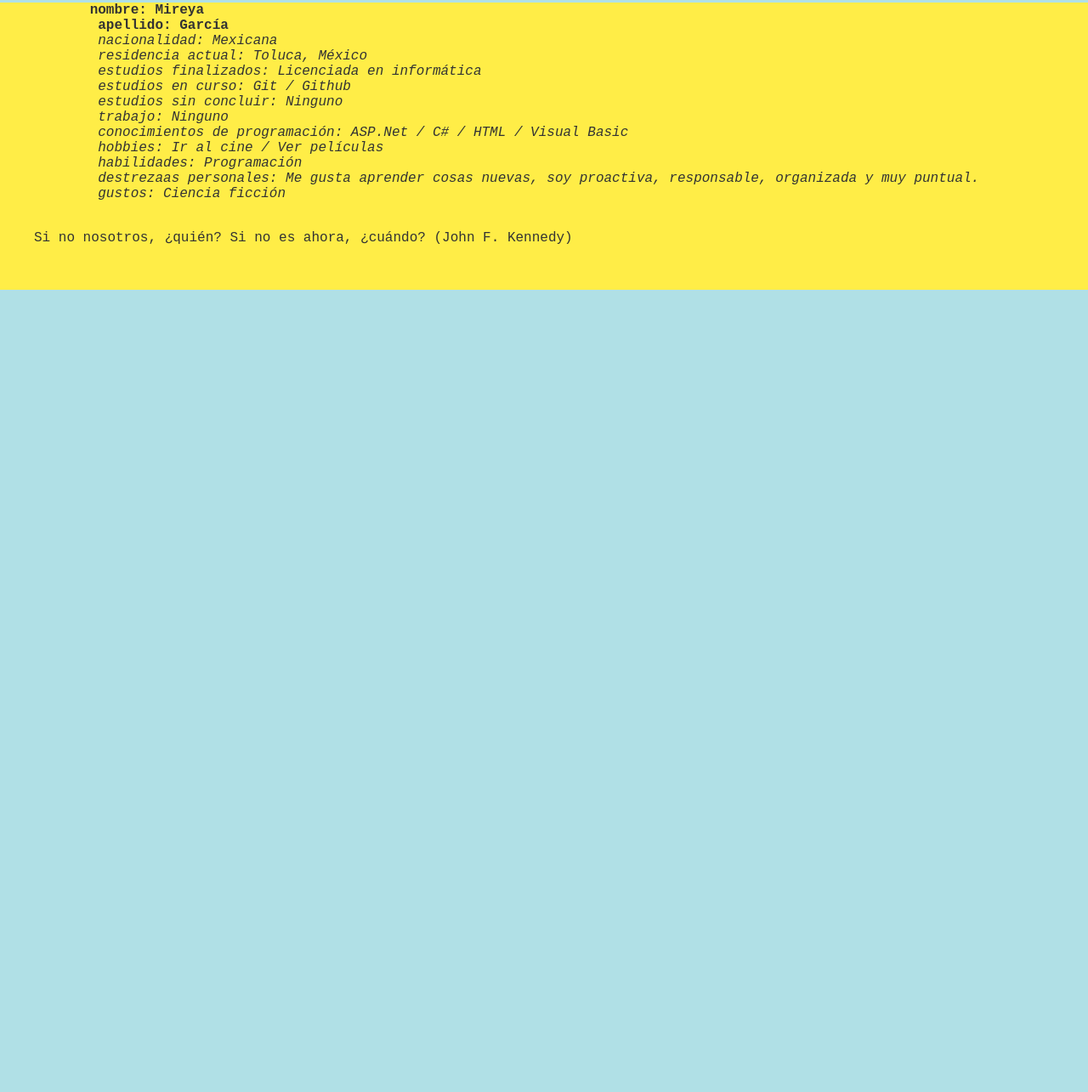
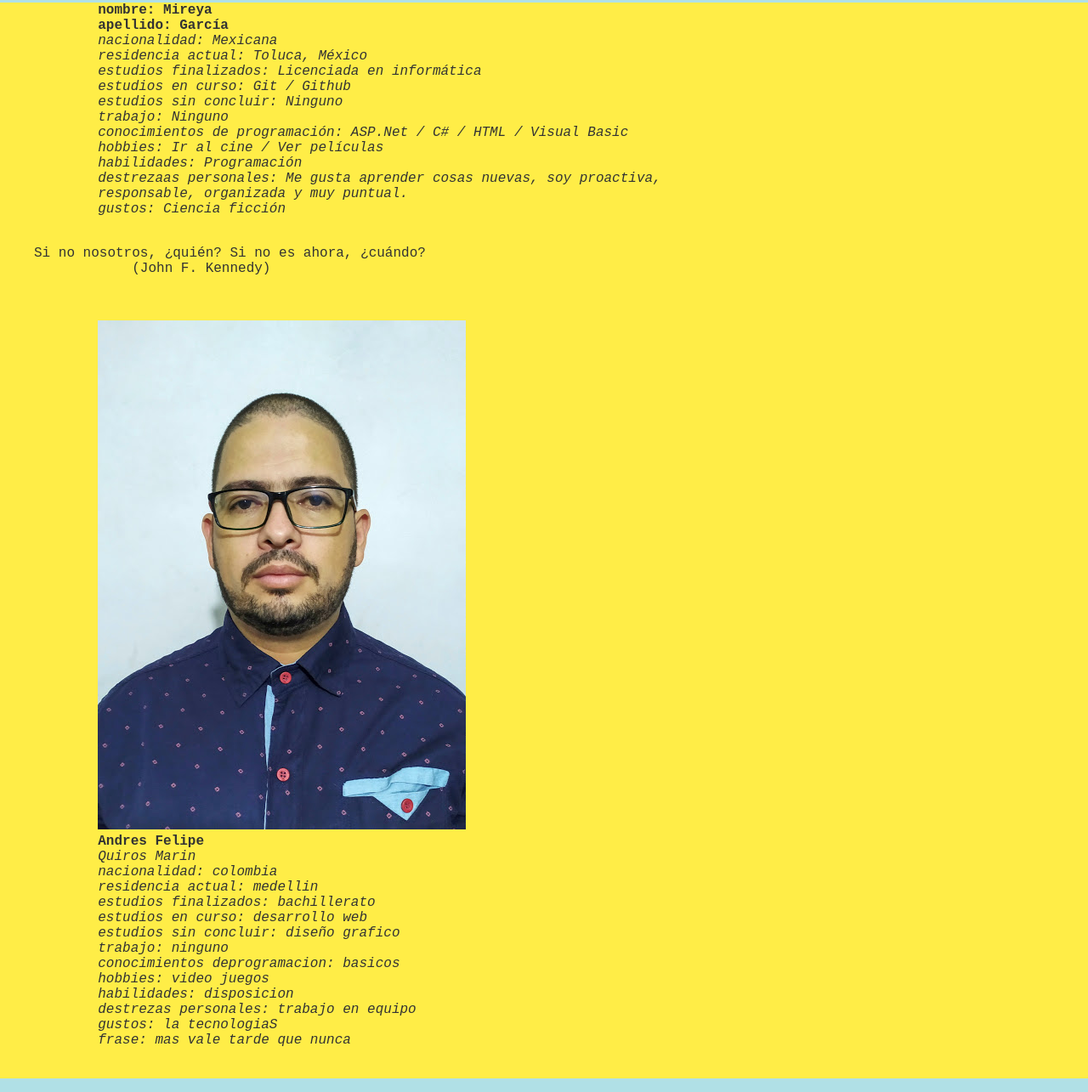
Before and after one commit to andresquiros264/proyecto-puma, a plain HTML site: page index.html in a window 1280 px wide. Shown: the part 335-1620 px from the top of the page at 85% size. Before the commit the page ends 800 px from the top, so only its background shows below. Drawn offline with Linux system fonts and the light colour scheme.

Commit message:
se modifica el body

```diff
--- a/index.html
+++ b/index.html
@@ -1,19 +1,19 @@
 <!DOCTYPE html>
 <html lang="es">
   <head>
-    <meta charset="UTF-8">
-    <meta name="viewport" content="width=device-width, initial-scale=1.0">
+    <meta charset="UTF-8" />
+    <meta name="viewport" content="width=device-width, initial-scale=1.0" />
     <meta name="contet" "global">
-    <meta name="keywords"content="lo mejor es la practica">
+    <meta name="keywords" content="lo mejor es la practica" />
     <title>proyecto</title>
-    <link rel="stylesheet" href="css/estilos.css">
+    <link rel="stylesheet" href="css/estilos.css" />
   </head>
-<body style="background-color:powderblue;">
+  <body style="background-color: powderblue">
     <header>
-    <h1 style="font-size:25px;">TEAM POWER
-    </h1>
-      <img src="img/MireyaG.jpg">
-        <pre style="background-color:rgb(255, 237, 71);">
+      <h1 style="font-size: 25px">TEAM POWER</h1>
+      <img src="img/MireyaG.jpg" />
+      <pre
+      style="background-color: rgb(255, 237, 71)">
             <b>nombre: Mireya
             apellido: García</b>
             <i>nacionalidad: Mexicana
@@ -25,17 +25,31 @@
             conocimientos de programación: ASP.Net / C# / HTML / Visual Basic
             hobbies: Ir al cine / Ver películas
             habilidades: Programación
-            destrezaas personales: Me gusta aprender cosas nuevas, soy proactiva, responsable, organizada y muy puntual.
+            destrezaas personales: Me gusta aprender cosas nuevas, soy proactiva,
+            responsable, organizada y muy puntual.</b>
             gustos: Ciencia ficción</i>
-            <blockquote>Si no nosotros, ¿quién? Si no es ahora, ¿cuándo? (John F. Kennedy) </blockquote>
+              <blockquote>Si no nosotros, ¿quién? Si no es ahora, ¿cuándo?
+            (John F. Kennedy) </blockquote>
+
+            <img src="img/foto.jpg" />
+            <b>Andres Felipe</b>
+            <i>Quiros Marin
+            nacionalidad: colombia
+            residencia actual: medellin
+            estudios finalizados: bachillerato
+            estudios en curso: desarrollo web
+            estudios sin concluir: diseño grafico
+            trabajo: ninguno
+            conocimientos deprogramacion: basicos
+            hobbies: video juegos
+            habilidades: disposicion
+            destrezas personales: trabajo en equipo
+            gustos: la tecnologiaS
+            frase: mas vale tarde que nunca</i>
+              </b>
         </pre>
-
     </header>
-   <main>
-
-   </main>
-   <footer>
-
-   </footer>
+    <main></main>
+    <footer></footer>
   </body>
 </html>
```
Also changed, not shown: img/foto.jpeg (deleted), img/foto.jpg (added). Lines whose indentation alone changed are shown as unchanged.
